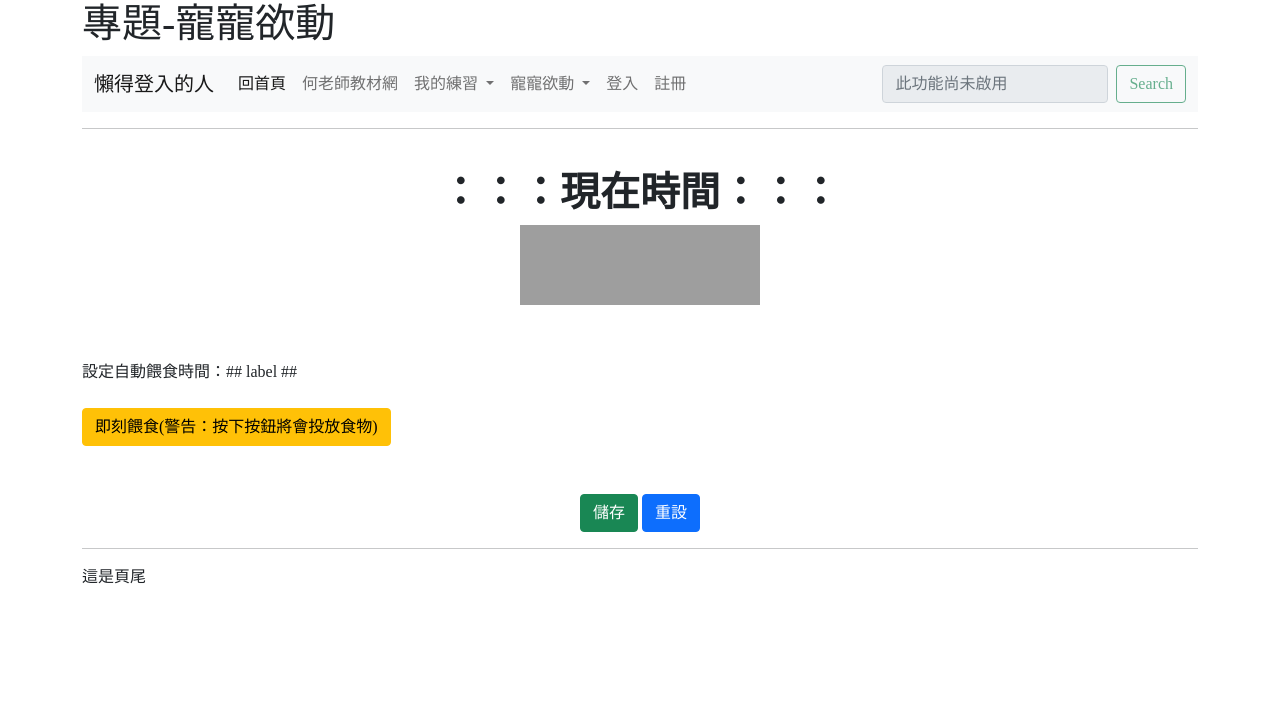
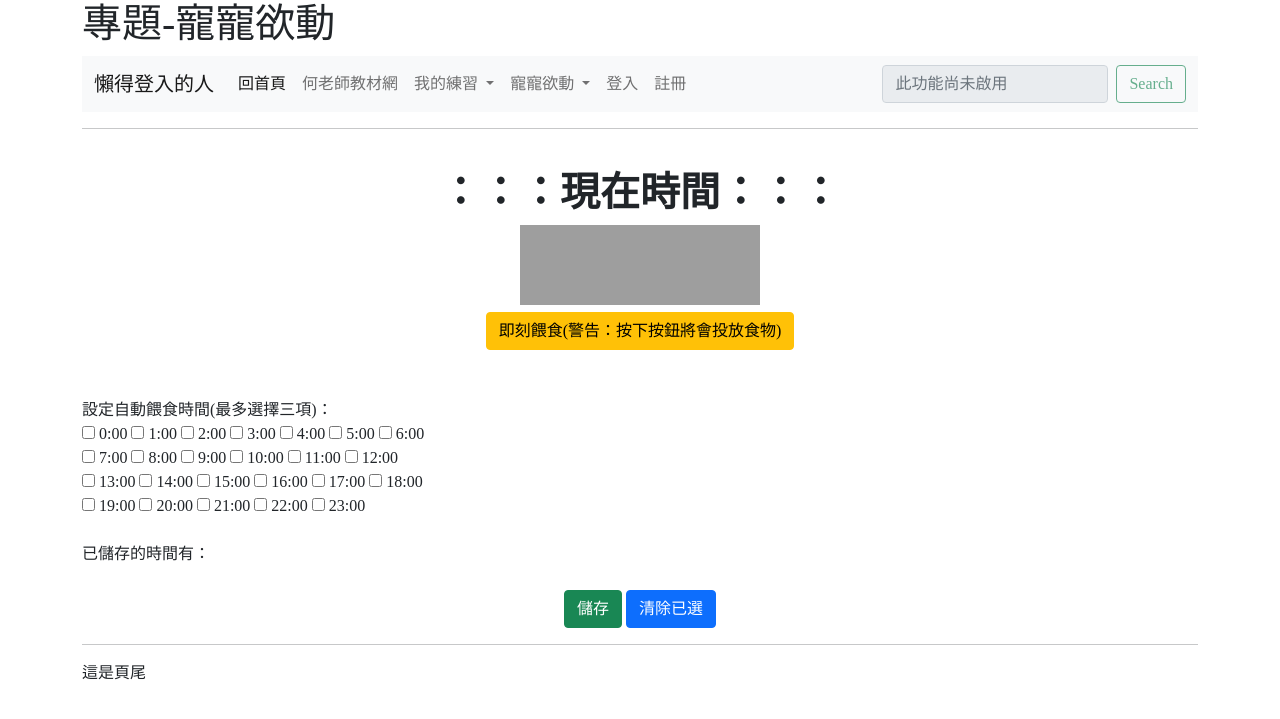
Before and after one commit to gahao0168/ai, a Django app: page /set/ in a window 1280 px wide. Shown: the top 719 px of the page. Run offline with Django 3.2, Linux system fonts and the light colour scheme; some libraries are stand-ins or nearby versions; grey boxes are pictures that could not be loaded.

Commit message:
新增時間checkbox 並可輸出已選時間及清除已選

```diff
--- a/mysite/models.py
+++ b/mysite/models.py
@@ -3,6 +3,7 @@ from django.utils import timezone
 from django import forms
 from django.contrib.auth.forms import UserCreationForm
 from django.contrib.auth.models import User
+from django.contrib.postgres.fields import JSONField
 
 class Post(models.Model):
 	title = models.CharField(max_length=200)
@@ -40,3 +41,4 @@ class Func(models.Model):
 class TTYDFunc(models.Model):
     name = models.CharField(max_length=100)    # 功能名稱
     content = models.TextField()			   # 功能內容
+    feed_time = models.JSONField()
--- a/mysite/views.py
+++ b/mysite/views.py
@@ -182,4 +182,21 @@ def updateTF(request, pk):
    	return render(request, "updateTF.html", context)
 
 def set(request):
-	return render(request, "set.html", locals())
+	username = request.user.username
+	selected = list()
+	if request.method == "POST":
+		if request.POST.getlist('time') is not None:
+			selected = request.POST.getlist('time')
+			context = {
+				"times":range(24),
+				"selected":selected
+			}
+			return render(request, "set.html", context)
+		else:
+			selected = list()
+
+	context = {
+		"times":range(24),
+		"selected":selected
+	}
+	return render(request, "set.html", context)
--- a/templates/set.html
+++ b/templates/set.html
@@ -8,17 +8,31 @@
     <center>
         <h1><b>：：：現在時間：：：</b></h1>
         <iframe scrolling="no" frameborder="no" clocktype="html5" style="overflow:hidden;border:0;margin:0;padding:0;width:240px;height:80px;"src="https://www.clocklink.com/html5embed.php?clock=043&timezone=Taiwan_Taipei&color=black&size=240&Title=&Message=&Target=&From=2021,1,1,0,0,0&Color=black"></iframe>
+        <br>
+        <a href="#" class="btn btn-warning">即刻餵食(警告：按下按鈕將會投放食物)</a><br>
     </center>
     <br>
     <br>
-    設定自動餵食時間：## label ##
+    <form action="" method="POST">
+        {% csrf_token %}
+        設定自動餵食時間(最多選擇三項)：<br>
+        {% for time in times %}
+            <input type="checkbox" name="time" value={{ time }}:00> {{ time }}:00
+            {% if time == 6 or time == 12 or time == 18 %}
+                <br>
+            {% endif %}
+        {% endfor %}
         <br>
         <br>
+        已儲存的時間有：
+        {% for select in selected %}
+            {{ select }},
+        {% endfor %}
         <!-- <a href="/cmd?replay=on" class="btn btn-warning">即刻餵食(警告：按下按鈕將會投放食物)</a><br> -->
-    <a href="#" class="btn btn-warning">即刻餵食(警告：按下按鈕將會投放食物)</a><br>
         <br>
         <br>
         <center>
-        <a href="#" class="btn btn-success">儲存</a> <a href="#" class="btn btn-primary">重設</a>
+            <input type="submit" class="btn btn-success" value="儲存"> <input type="reset" class="btn btn-primary" value="清除已選">
         </center>
+    </form>
 {% endblock %}
```
Lines whose indentation alone changed are shown as unchanged.
